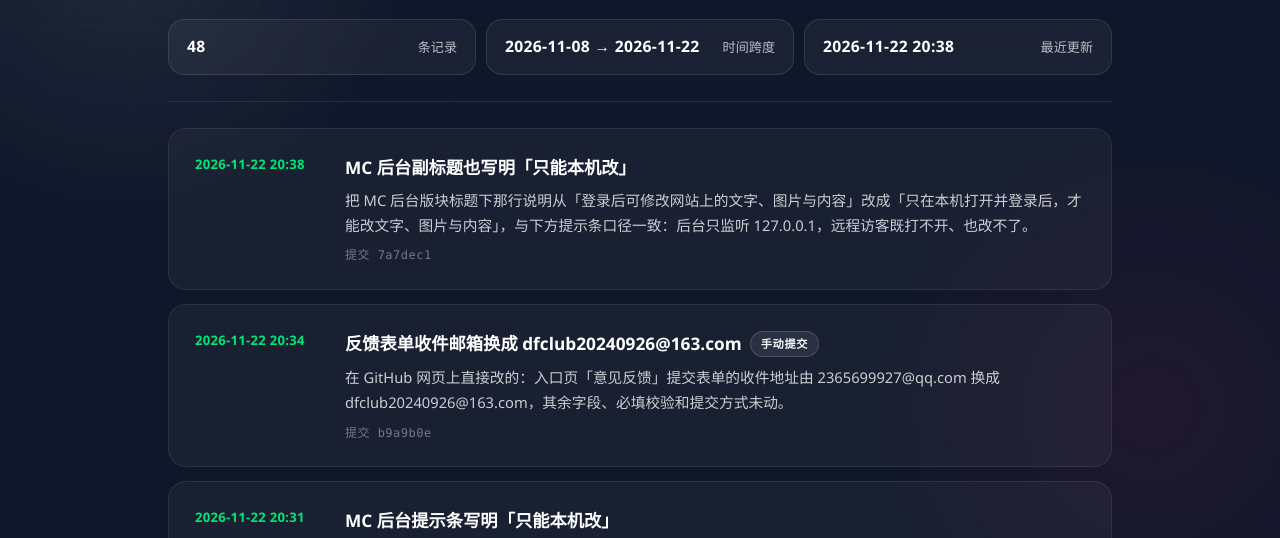
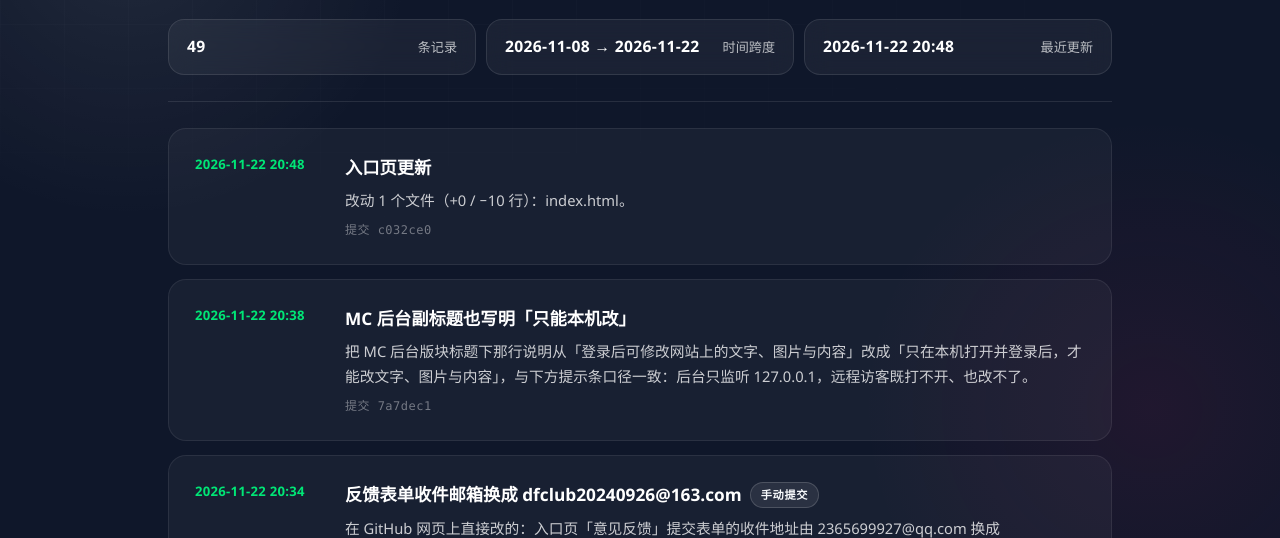
Before and after one commit to dfclub/dfclub.github.io, a plain HTML site: page log.html in a window 1280 px wide. Shown: the part 232-770 px from the top of the page. Drawn offline with Linux system fonts and the light colour scheme.

Commit message:
docs: 更新日志页 [skip log]

```diff
--- a/log.html
+++ b/log.html
@@ -175,13 +175,21 @@ footer a:hover{color:#fff;border-color:rgba(255,255,255,.4)}
     <h1>更新日志</h1>
     <p class="lede">本站每一次改动都记在这里，时间精确到分钟。自动化部署和在 GitHub 网页上手动提交的改动，都会按提交记录收进来。</p>
     <ul class="stats">
-      <li><b>48</b><span>条记录</span></li>
+      <li><b>49</b><span>条记录</span></li>
       <li><b>2026-11-08 → 2026-11-22</b><span>时间跨度</span></li>
-      <li><b>2026-11-22 20:38</b><span>最近更新</span></li>
+      <li><b>2026-11-22 20:48</b><span>最近更新</span></li>
     </ul>
   </header>
 
   <main class="log" aria-label="更改记录">
+      <article class="entry">
+        <time datetime="2026-11-22T20:48">2026-11-22 20:48</time>
+        <div>
+          <h2>入口页更新</h2>
+          <p>改动 1 个文件（+0 / −10 行）：index.html。</p>
+          <span class="hash">提交 c032ce0</span>
+        </div>
+      </article>
       <article class="entry">
         <time datetime="2026-11-22T20:38">2026-11-22 20:38</time>
         <div>
@@ -573,7 +581,7 @@ footer a:hover{color:#fff;border-color:rgba(255,255,255,.4)}
 
   <footer>
     <span>维护：dfclub</span>
-    <span>本页由提交记录自动生成 · 2026-11-22 20:38</span>
+    <span>本页由提交记录自动生成 · 2026-11-22 20:48</span>
     <a href="./index.html">返回入口页</a>
   </footer>
 </div>
```
